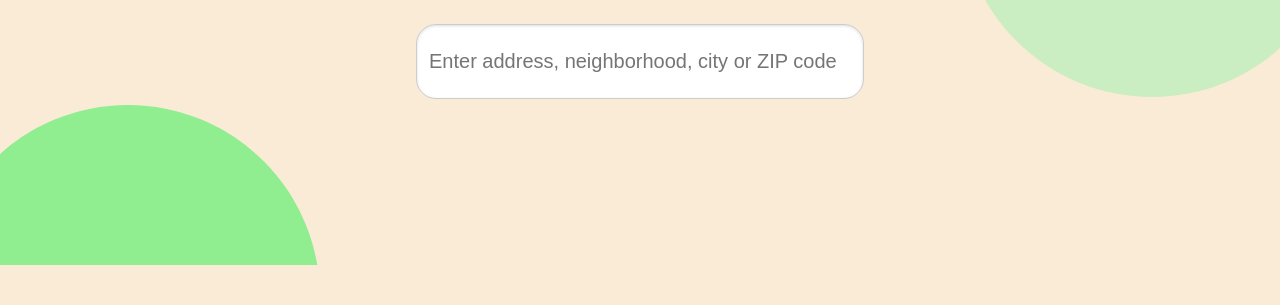
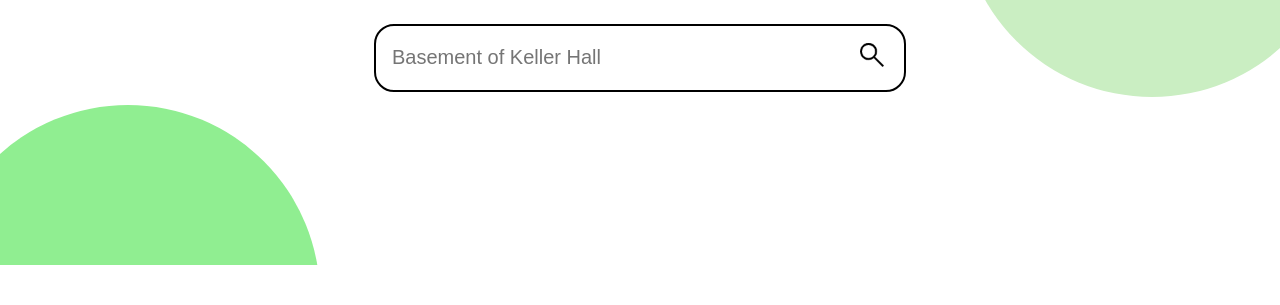
Before and after one commit to ryanjohnsen/goodsits, a Flask app: page / in a window 1280 px wide. Shown: the part 817-1122 px from the top of the page. Run offline with Flask 2, Linux system fonts and the light colour scheme; some libraries are stand-ins or nearby versions.

Commit message:
fixed search bar for landing and improved the ui of it

```diff
--- a/static/css/landing.css
+++ b/static/css/landing.css
@@ -69,8 +69,33 @@
 }
 
 .bar {
-    width: 35%;
-    font-size: 20px;
-    height: 75px !important;
-    border-radius: 20px !important;
+    display: flex;
+    align-items: center;
+    background-color: transparent;
+    border: 2px solid black;
+    width: 40%;
+    font-size: 1.25rem;
+    height: 4rem;
+    border-radius: 20px;
+    padding: 0 0.5rem;
 }
+
+.bar > input {
+    background: transparent;
+    flex: 1;
+    border: 0;
+    outline: none;
+    padding: 0.5rem;
+}
+
+.bar > button > img {
+    width: 2rem;
+}
+
+.bar > button {
+    width: 3rem;
+    width: 3rem;
+    border: 0;
+    background: transparent;
+    cursor: pointer;
+}
--- a/static/css/style.css
+++ b/static/css/style.css
@@ -11,7 +11,7 @@ html, body, #content {
 }
 
 body {
-    background-color: antiquewhite;
+    background-color: white;
 }
 
 textarea {
--- a/templates/landing.html
+++ b/templates/landing.html
@@ -13,8 +13,12 @@
 <div class="main">
     <div class="search">
         <h1>Get Started</h1>
-        <form action="/search" method="POST" class="search-form pure-form">
-            <input class="bar" type="text" placeholder="Enter address, neighborhood, city or ZIP code" required>
+        <form action="/search" method="GET" class="search-form">
+            <div class="bar">
+                <input type="text" name="title" placeholder="Basement of Keller Hall" required>
+                <!-- Icon from https://fonts.google.com/icons-->
+                <button type="submit"><img src="{{url_for('static', filename='images/search.png')}}"></button>
+            </div>
         </form>
     </div>
 </div>
```
Also changed, not shown: static/scripts/search.js (+13 -1 lines), static/images/search.png (added).
